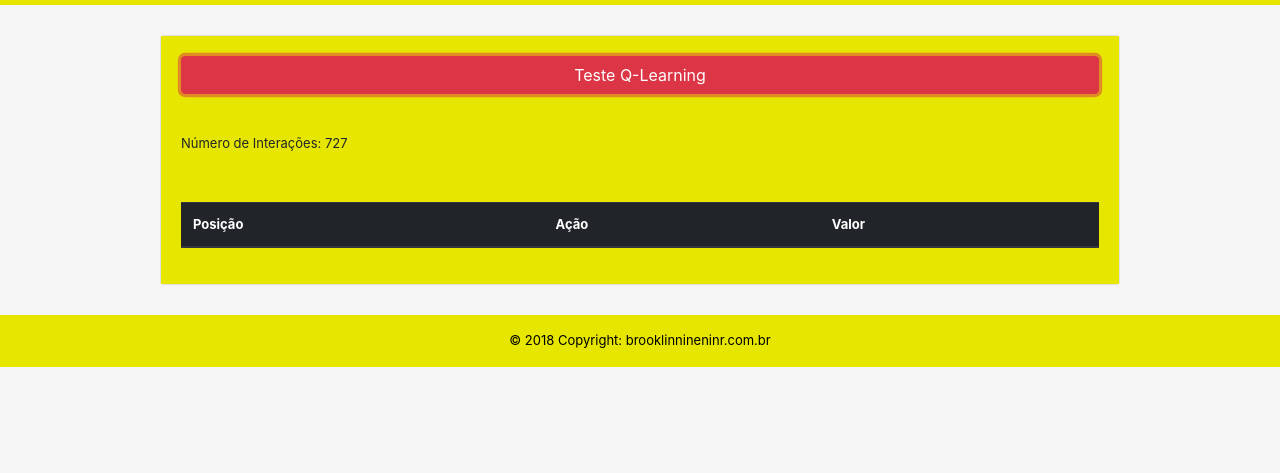
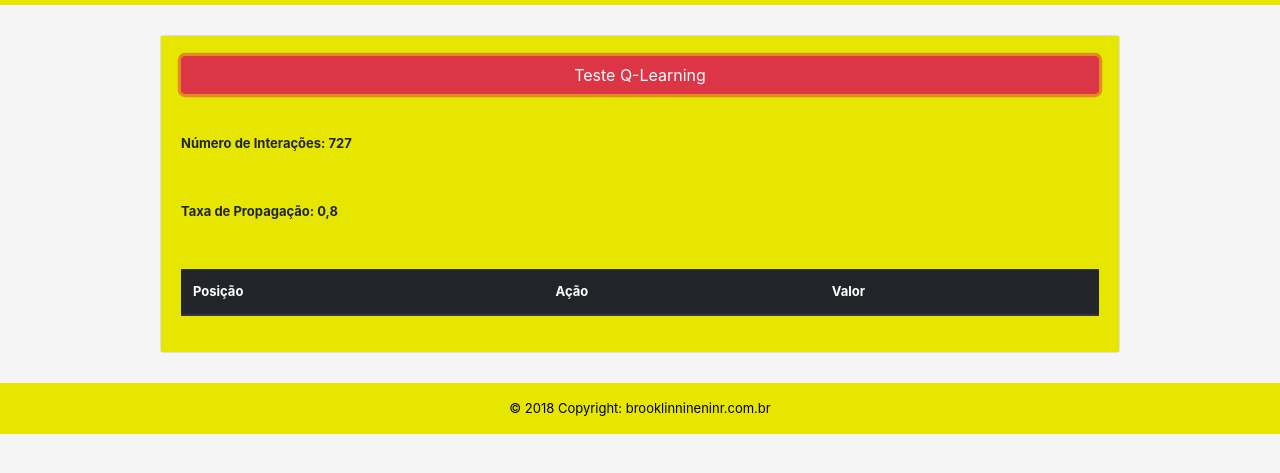
Before and after one commit to gasusin/ia-q-learning, a plain HTML site: page pages/qlearning.html in a window 1280 px wide. Both pictures are taken after a click on the button "Teste Q-Learning". Shown: the part 51-524 px from the top of the page. Drawn offline with nearby package versions, Linux system fonts and the light colour scheme.

Commit message:
Äjuste para mostrar taxa de propagação

```diff
--- a/pages/qlearning.html
+++ b/pages/qlearning.html
@@ -59,6 +59,9 @@
         </div>
         <div class="card-body wow-title" id="divInteracoes">
         </div>
+        <div class="card-body wow-title" id="divInteracoes">
+          <label><b>Taxa de Propagação: 0,8</b></label>
+        </div>
         <div class="card-body wow-title">
           <table class="table table-striped table-dark">
             <thead>
--- a/scripts/index.js
+++ b/scripts/index.js
@@ -875,8 +875,6 @@ $(document).ready(() => {
 				parentdiv.prepend(conteudo);
 
 			}
-
-
 		});
 	});
 
@@ -929,9 +927,11 @@ $(document).ready(() => {
 			}
 		}
 
-		document.getElementById("divInteracoes").innerHTML = "<label for='totalInteracoes'> Número de Interações: " + nroInteracoes + "</label>"
+		document.getElementById("divInteracoes").innerHTML = "<label for='totalInteracoes'> <b>Número de Interações: " + nroInteracoes + "</b></label>"
 
-
+		// Fazer laço para mostrar a tabela Q-Table Dinamicamente
+		// Usei a tabela do bootstrap, tá ali na page Q-Learning, abaixo do botão
+		// de cálculo do Q-Table.
 	})
 
 })
```
